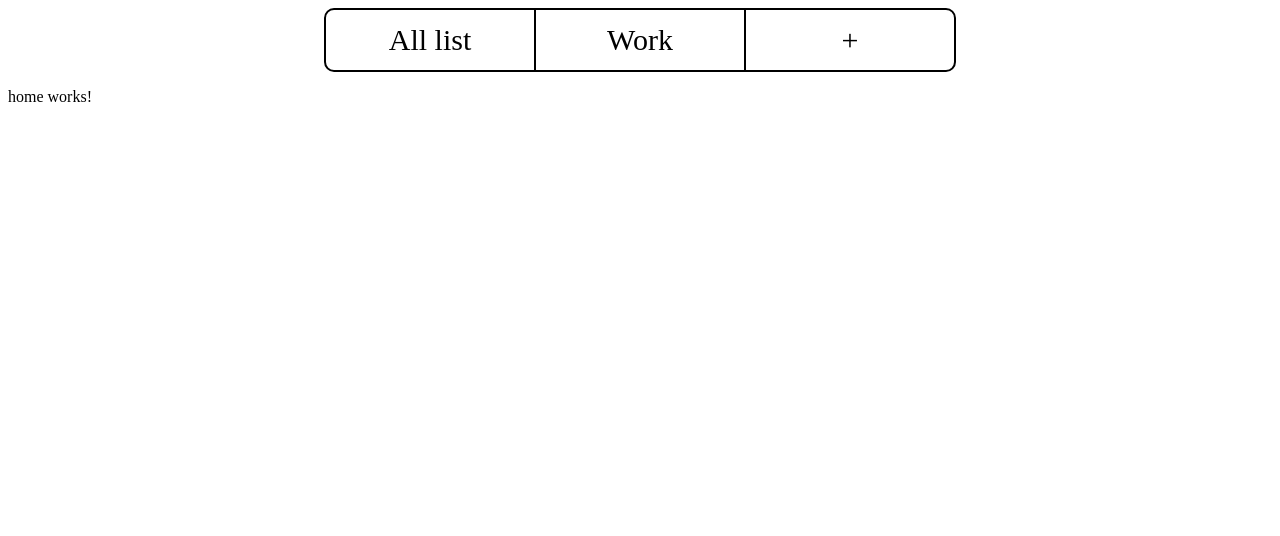
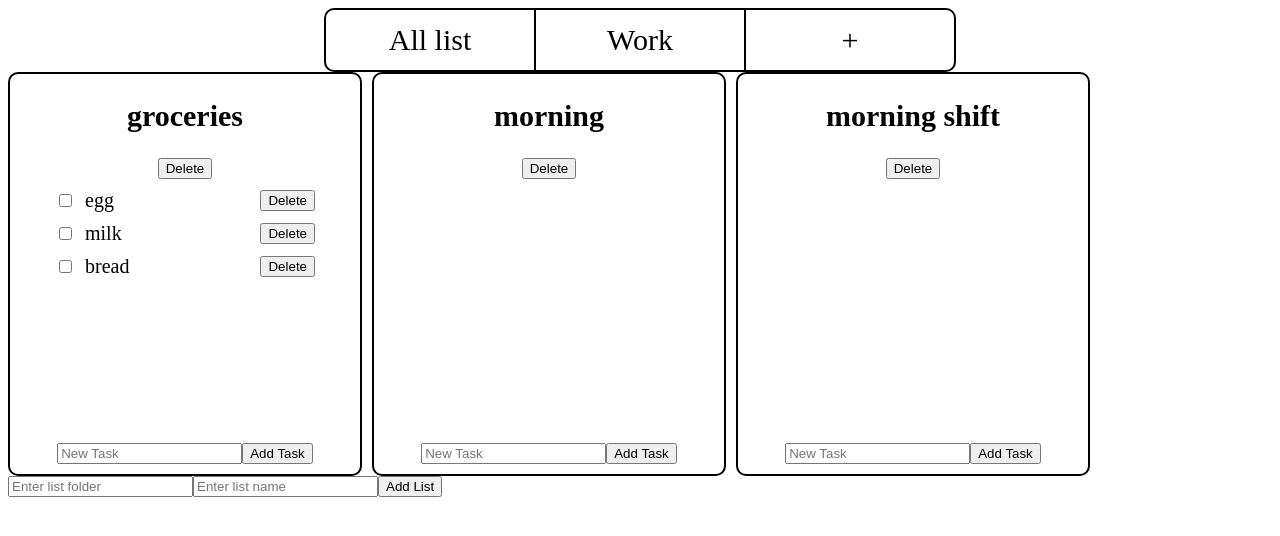
Before and after one commit to tony770/Angular_ToDoApp, an Angular app: page / in a window 1280 px wide. Shown: the top 536 px of the page. Built offline with nearby package versions, Linux system fonts and the light colour scheme.

Commit message:
added deleteList feature

```diff
--- a/src/app/home/home.component.css
+++ b/src/app/home/home.component.css
@@ -0,0 +1,5 @@
+.listContainer {
+    display: flex;
+    flex-wrap: wrap;
+    gap: 10px;
+}
--- a/src/app/home/home.component.html
+++ b/src/app/home/home.component.html
@@ -1 +1,9 @@
-<p>home works!</p>
+<div class="listContainer">
+    @for (list of lists; track list.name) {
+        <app-list [list]="list" (delete)="deleteList(list.name)"></app-list>
+    }
+</div>
+
+<input #id type="text" placeholder="Enter list folder">
+<input #name type="text" placeholder="Enter list name">
+<button (click)="addList(id.value, name.value)">Add List</button>
--- a/src/app/home/home.component.ts
+++ b/src/app/home/home.component.ts
@@ -1,12 +1,37 @@
-import { Component } from '@angular/core';
+import { Component, OnInit } from '@angular/core';
+import { TodoService } from '../todo.service';
+import { ToDoList } from '../list';
+import { ListComponent } from '../list/list.component';
 
 @Component({
   selector: 'app-home',
   standalone: true,
-  imports: [],
+  imports: [ListComponent],
   templateUrl: './home.component.html',
   styleUrl: './home.component.css'
 })
-export class HomeComponent {
+export class HomeComponent implements OnInit{
 
+  constructor(
+    private todoService: TodoService,
+  ) {}
+
+  lists: ToDoList[] = [];
+
+  ngOnInit(): void {
+      this.getAllLists();
+  }
+
+  getAllLists(): void {
+    this.lists = this.todoService.getAllLists();
+  }
+
+  addList(listId: string, ListName: string): void {
+    this.todoService.addList(listId, ListName);
+  }
+
+  deleteList(listName: string): void {
+    this.todoService.deleteList(listName);
+    this.getAllLists();
+  }
 }
--- a/src/app/list-container/list-container.component.ts
+++ b/src/app/list-container/list-container.component.ts
@@ -25,6 +25,9 @@ export class ListContainerComponent implements OnInit {
   }
 
   getList(): void {
+    const listId = String(this.route.snapshot.paramMap.get('folderId'))
+    this.lists = this.todoService.getAllListsById(listId);
+  }
 
-  }
+
 }
--- a/src/app/list/list.component.html
+++ b/src/app/list/list.component.html
@@ -1,18 +1,22 @@
 @if(list) {
     <div class="list">
         <h2 class="listName">{{ list.name }}</h2>
+        <button (click)="delete.emit(list.name)">Delete</button>
         <div class="taskContainer">
             <ul>
                 @for (task of list.tasks; track task.id) {
                     <li>
-                        <app-list-item [task]="task"></app-list-item>
+                        <app-list-item [task]="task"
+                                        (toggle)="toggleTaskCompletion(list.name, task.id)"
+                                        (delete)="deleteTask(list.name, task.id)"
+                        ></app-list-item>
                     </li>
                 }
             </ul>
         </div>
         <div class="inputContainer">
             <input #taskInput type="text" placeholder="New Task">
-            <button>Add Task</button>
+            <button (click)="addTask(list.name, taskInput.value)">Add Task</button>
         </div>
     </div>
 }
--- a/src/app/list/list.component.ts
+++ b/src/app/list/list.component.ts
@@ -1,7 +1,7 @@
-import { Component, Input} from '@angular/core';
-import { Task } from '../task';
+import { Component, EventEmitter, Input, output, Output} from '@angular/core';
 import { ListItemComponent } from '../list-item/list-item.component';
 import { ToDoList } from '../list';
+import { TodoService } from '../todo.service';
 
 @Component({
   selector: 'app-list',
@@ -12,5 +12,21 @@ import { ToDoList } from '../list';
 })
 export class ListComponent {
   @Input() list: ToDoList = {} as ToDoList;
+  @Output() delete = new EventEmitter<string>();
+
+  constructor(private todoService: TodoService
+  ) {}
+
+  addTask(listName: string, taskName: string): void {
+    this.todoService.addTask(listName, taskName);
+  }
+
+  toggleTaskCompletion(listName: string, taskId: number): void {
+    this.todoService.toggleTaskCompletion(listName, taskId);
+  }
+
+  deleteTask(listName: string, taskId: number): void {
+    this.todoService.deleteTask(listName, taskId);
+  }
 
 }
--- a/src/app/navbar/navbar.component.html
+++ b/src/app/navbar/navbar.component.html
@@ -1,7 +1,7 @@
 <div>
     <nav>
         <a routerLink="/home">All list</a>
-        <a routerLink="/work">Work</a>
+        <a routerLink="/folder/work">Work</a>
         <a>+</a>
     </nav>
 </div>
--- a/src/app/todo.service.ts
+++ b/src/app/todo.service.ts
@@ -3,28 +3,37 @@ import { ToDoList } from './list';
 import { Task } from './task';
 
 @Injectable({
-  providedIn: 'root'
+  providedIn: 'root',
 })
 export class TodoService {
+  private lists: ToDoList[] = [
+    {
+      id: 'personal',
+      name: 'groceries',
+      tasks: [
+        { id: 1, taskName: 'egg', completed: false },
+        { id: 2, taskName: 'milk', completed: false },
+        { id: 3, taskName: 'bread', completed: false },
+      ],
+      starred: false,
+    },
+    { id: 'personal', name: 'morning', tasks: [], starred: false },
+    { id: 'work', name: 'morning shift', tasks: [], starred: false },
+  ];
 
-  private lists: ToDoList[] = [
-    { id: 'personal', name: 'groceries', tasks: [
-      { id: 1, taskName: 'egg', completed: false },
-      { id: 2, taskName: 'milk', completed: false },
-      { id: 3, taskName: 'bread', completed: false },
-    ], starred: false},
-    { id: 'personal', name: 'morning', tasks: [], starred: false},
-    { id: 'work', name: 'morning shift', tasks: [], starred: false}
-  ]
-
-  constructor() { }
+  constructor() {}
 
   getAllLists(): ToDoList[] {
     return this.lists;
   }
 
+  getAllListsById(listId: string): ToDoList[] {
+    const filteredList = this.lists.filter((list) => list.id === listId);
+    return filteredList;
+  }
+
   getListByName(listName: string): ToDoList | undefined {
-    return this.lists.find(list => list.name === listName);
+    return this.lists.find((list) => list.name === listName);
   }
 
   addList(id: string, name: string): void {
@@ -32,45 +41,44 @@ export class TodoService {
       id: id,
       name: name,
       tasks: [],
-      starred: false
+      starred: false,
     };
     this.lists.push(newList);
   }
 
   addTask(listName: string, taskName: string): void {
     const list = this.getListByName(listName);
-    if(list) {
+    if (list) {
       const newTask: Task = {
         id: list.tasks.length + 1,
         taskName: taskName,
-        completed: false
+        completed: false,
       };
       list.tasks.push(newTask);
-    }
-    else {
+    } else {
       console.log(`list with name ${listName} not found`);
     }
   }
 
   toggleTaskCompletion(listName: string, taskId: number): void {
     const list = this.getListByName(listName);
-    const task = list?.tasks.find(task => task.id === taskId);
-    if(task) {
+    const task = list?.tasks.find((task) => task.id === taskId);
+    if (task) {
       task.completed = !task.completed;
     }
   }
 
   toggleStarred(listName: string): void {
     const list = this.getListByName(listName);
-    if(list) {
+    if (list) {
       list.starred = !list.starred;
     }
   }
 
   deleteTask(listName: string, taskId: number): void {
     const list = this.getListByName(listName);
-    if(list) {
-      list.tasks = list.tasks.filter(task => task.id !== taskId);
+    if (list) {
+      list.tasks = list.tasks.filter((task) => task.id !== taskId);
     }
   }
 
```
